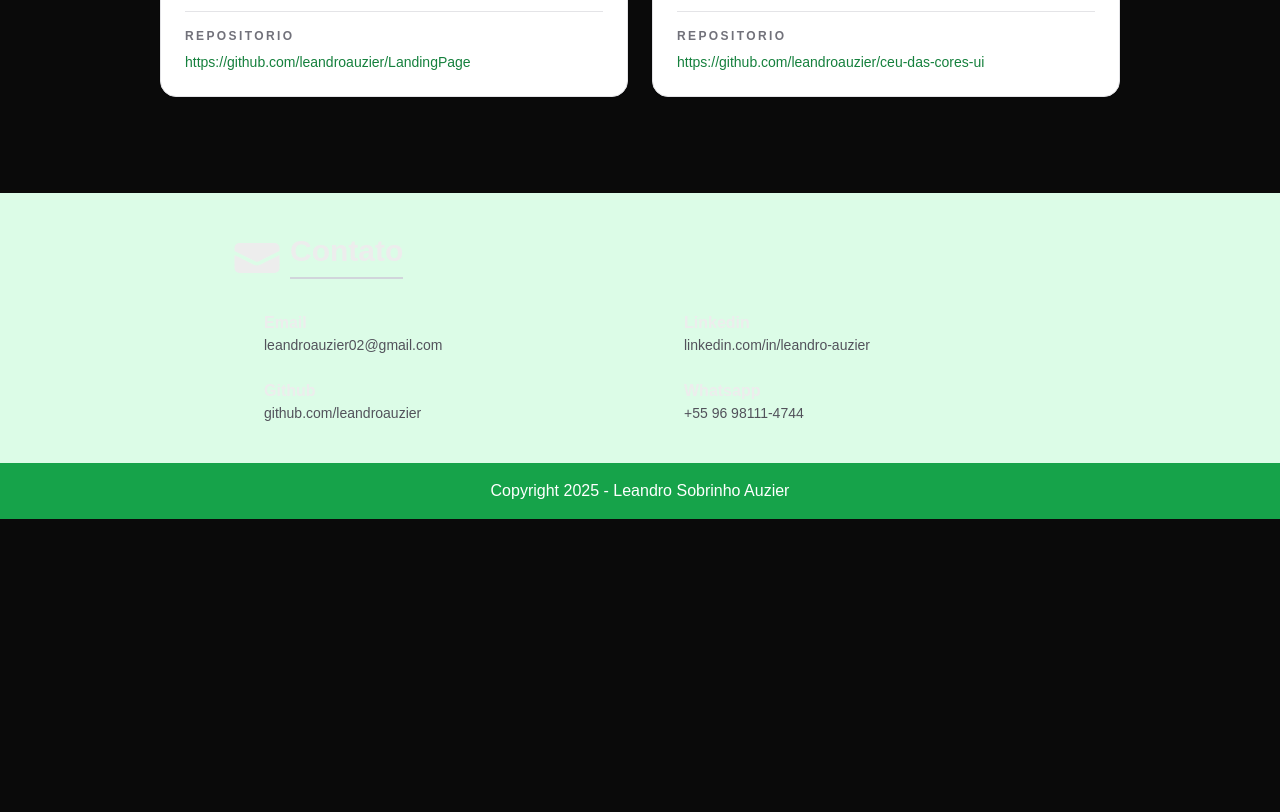
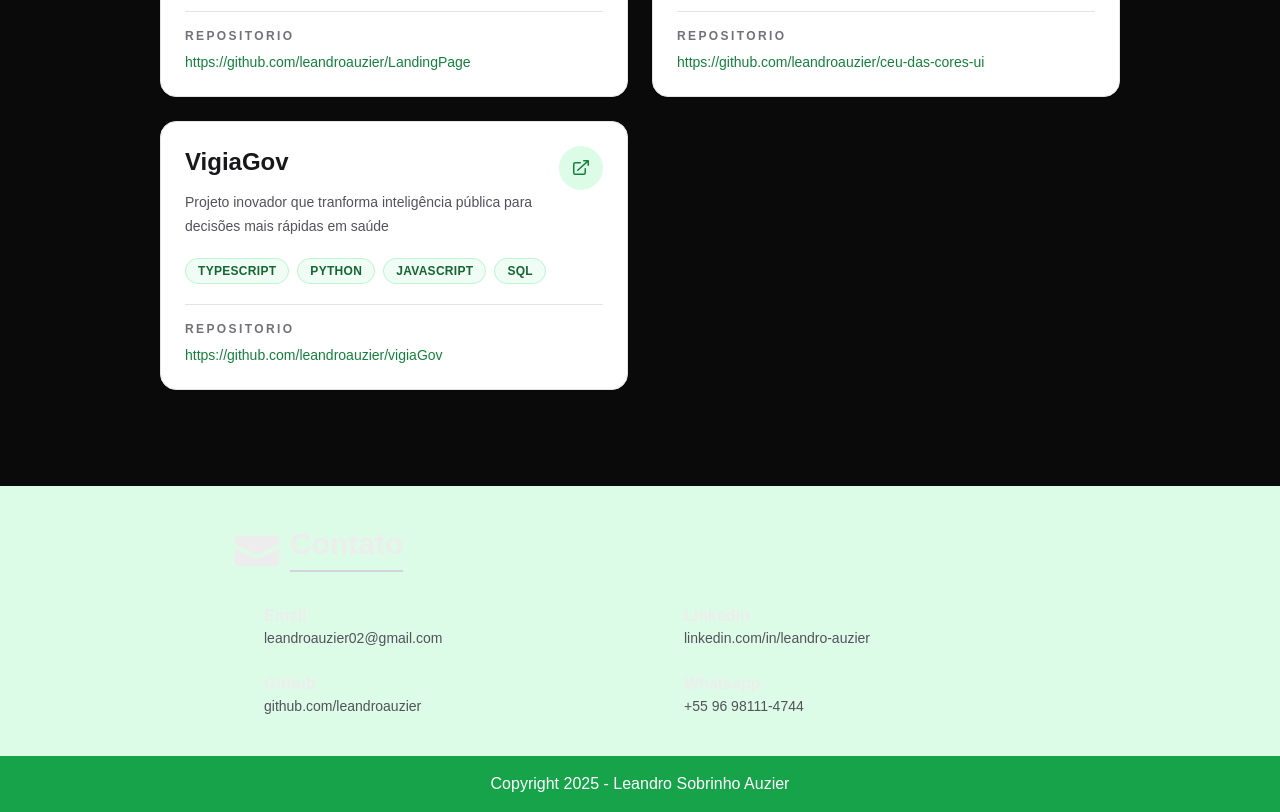
Before and after one commit to leandroauzier/curriculo, a Next.js app: page / in a window 1280 px wide. Shown: the part 2820-3632 px from the top of the page. Before the commit the page ends 3339 px from the top, so only its background shows below. Built offline with nearby package versions, Linux system fonts and the light colour scheme; some icons are missing.

Commit message:
Adicionado projeto VigiaGov na lista de projetos

```diff
--- a/components/projects/projects.tsx
+++ b/components/projects/projects.tsx
@@ -14,6 +14,12 @@ const projects: ProjectCardProps[] = [
         description: "Este é um projeto demonstrativo de uma landing page, desenvolvido com foco em apresentar um modelo moderno e responsivo para empresas.",
         repositoryUrl: "https://github.com/leandroauzier/ceu-das-cores-ui",
         technologies: ["TypeScript", "CSS", "JavaScript"],
+    },
+    {
+        name: "VigiaGov",
+        description: "Projeto inovador que tranforma inteligência pública para decisões mais rápidas em saúde",
+        repositoryUrl: "https://github.com/leandroauzier/vigiaGov",
+        technologies: ["TypeScript", "Python", "JavaScript", "SQL"],
     },
 ];
 
```
